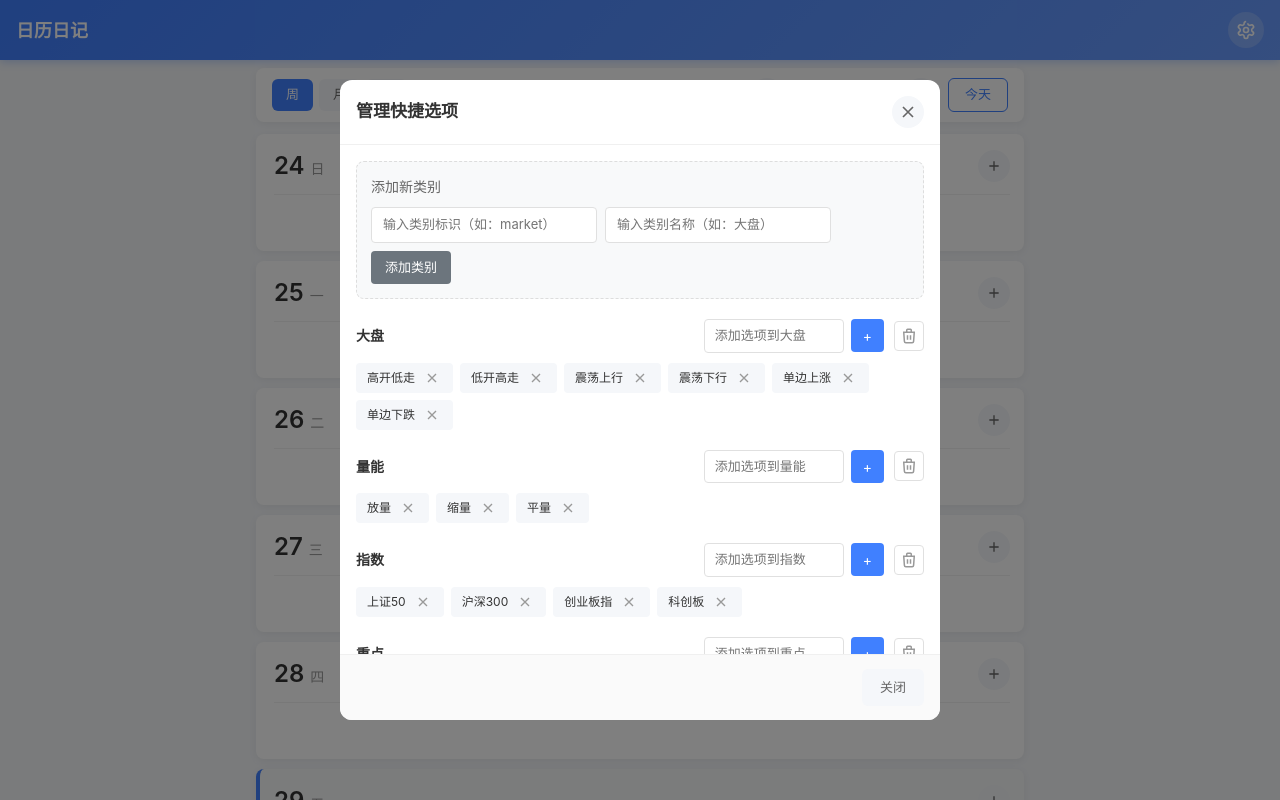
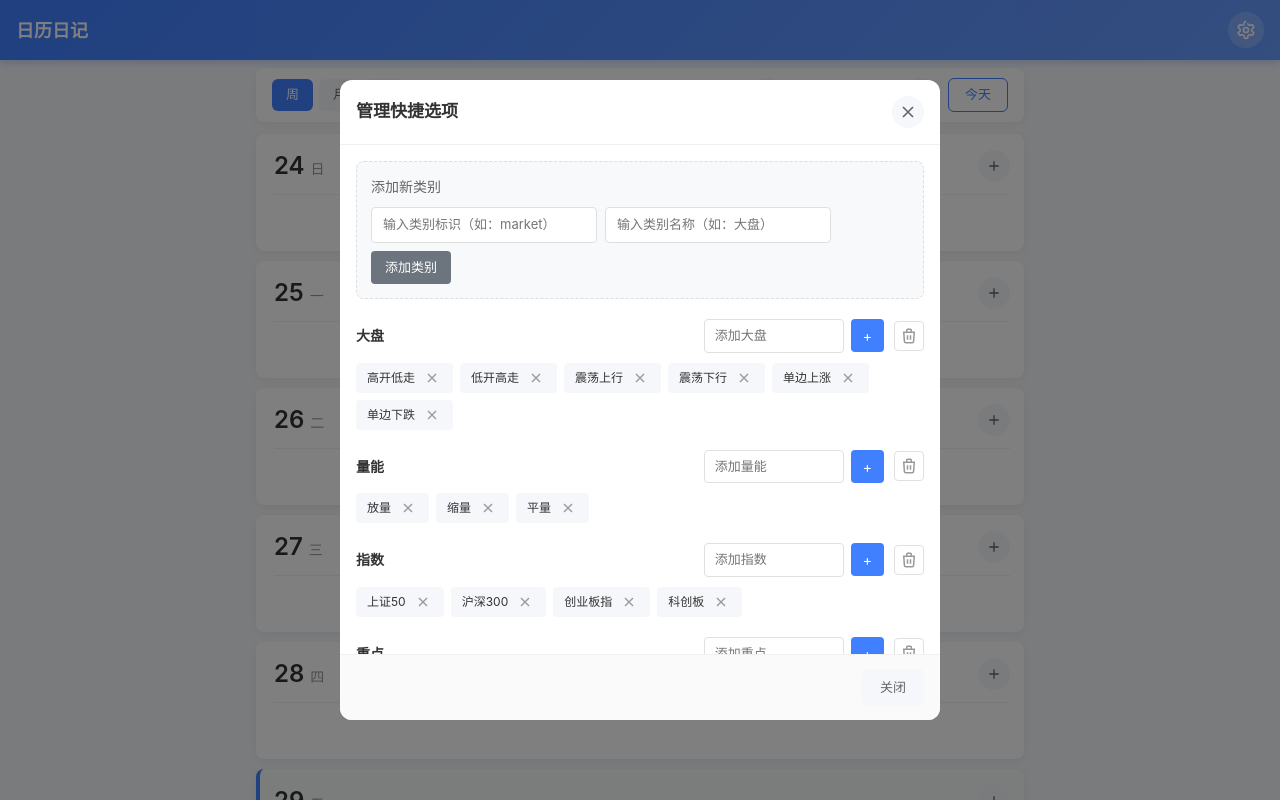
Before and after one commit to Zharlb/AI-diary, a Vue app: page / in a window 1280 px wide. Both pictures are taken after a click on the button 1246 px from the left and 30 px from the top of the page. Shown: the top 800 px of the page. Built offline with nearby package versions, Linux system fonts and the light colour scheme.

Commit message:
Revert commits 8ddc2d2..8ddc2d2
This reverts 1 commit(s) from 8ddc2d2 to 8ddc2d2.

Reverted commits:
8ddc2d2 feat: 开发日历日记程序

Co-authored-by: traeagent <traeagent@users.noreply.github.com>

```diff
--- a/src/components/QuickOptionsManager.vue
+++ b/src/components/QuickOptionsManager.vue
@@ -42,7 +42,7 @@
                     <input
                       v-model="newOptions[category]"
                       type="text"
-                      :placeholder="'添加选项到' + (categoryLabels[category] || category)"
+                      :placeholder="'添加' + (categoryLabels[category] || category)"
                       class="option-input"
                       @keyup.enter="addOption(category)"
                     />
@@ -82,7 +82,7 @@
 </template>
 
 <script setup>
-import { reactive, ref, computed } from 'vue'
+import { reactive, ref } from 'vue'
 import { useDiaryStore } from '@/stores/diary'
 
 const props = defineProps({
@@ -90,8 +90,8 @@ const props = defineProps({
 })
 const emit = defineEmits(['close'])
 const store = useDiaryStore()
-const quickOptions = computed(() => store.quickOptions)
-const categoryLabels = computed(() => store.categoryLabels)
+const quickOptions = store.quickOptions
+const categoryLabels = store.categoryLabels
 
 const newOptions = reactive({})
 const newCategoryKey = ref('')
@@ -114,22 +114,22 @@ const removeOption = (category, option) => {
 const addCategory = () => {
   const key = newCategoryKey.value.trim()
   const label = newCategoryLabel.value.trim()
-  if (!key || !label) {
+  if (key && label) {
+    if (quickOptions[key]) {
+      alert('该类别标识已存在')
+      return
+    }
+    store.addQuickCategory(key, label)
+    newOptions[key] = ''
+    newCategoryKey.value = ''
+    newCategoryLabel.value = ''
+  } else {
     alert('请输入类别标识和名称')
-    return
   }
-  if (quickOptions.value[key]) {
-    alert('该类别标识已存在')
-    return
-  }
-  store.addQuickCategory(key, label)
-  newOptions[key] = ''
-  newCategoryKey.value = ''
-  newCategoryLabel.value = ''
 }
 
 const removeCategory = (category) => {
-  if (confirm(`确定要删除类别 "${categoryLabels.value[category] || category}" 及其所有选项吗？`)) {
+  if (confirm(`确定要删除类别 "${categoryLabels[category] || category}" 及其所有选项吗？`)) {
     store.removeQuickCategory(category)
   }
 }
```
Also changed, not shown: 5 other files (tests, documents, lock files or other folders).
